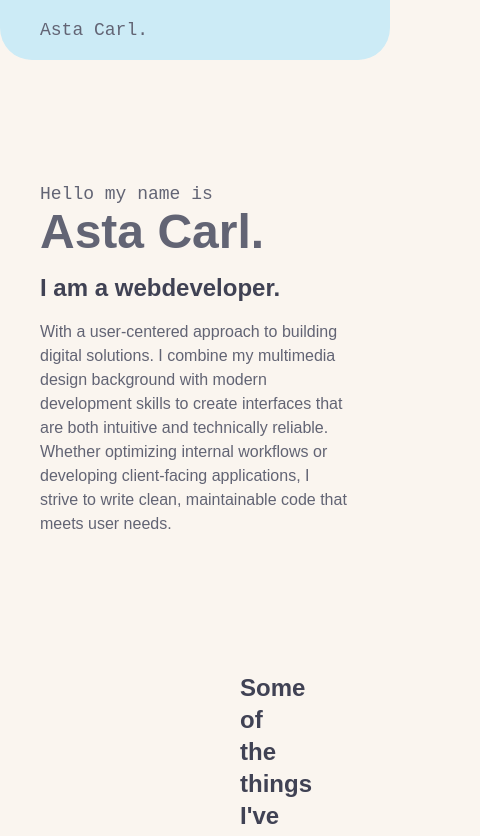
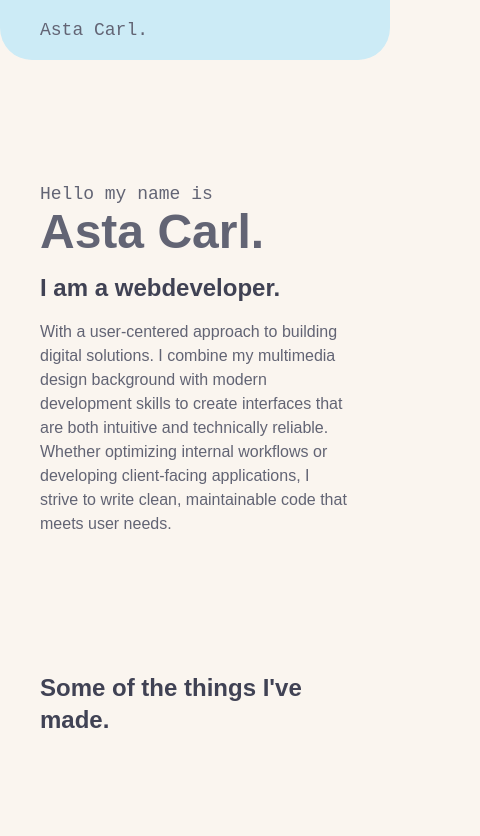
Before and after one commit to AstaCarl/website-portfolio, a React (Vite) app: page / in a window 390 px wide. Shown: the top 836 px of the page, 480 px wide, since content can reach past the window. Built offline with nearby package versions, Linux system fonts and the light colour scheme.

Commit message:
quick fix title in app

```diff
--- a/src/App.tsx
+++ b/src/App.tsx
@@ -17,7 +17,7 @@ function App() {
           title="I am a webdeveloper."
           paragraph="With a user-centered approach to building digital solutions. I combine my multimedia design background with modern development skills to create interfaces that are both intuitive and technically reliable. Whether optimizing internal workflows or developing client-facing applications, I strive to write clean, maintainable code that meets user needs."
         />
-        <div className="px-60 py-4 lg:px-80">
+        <div className="px-10 md:px-30 py-4 lg:px-80">
         <Title variant="h1" title="Some of the things I've made." />
 </div>
         {/* <Projects /> */}
```
